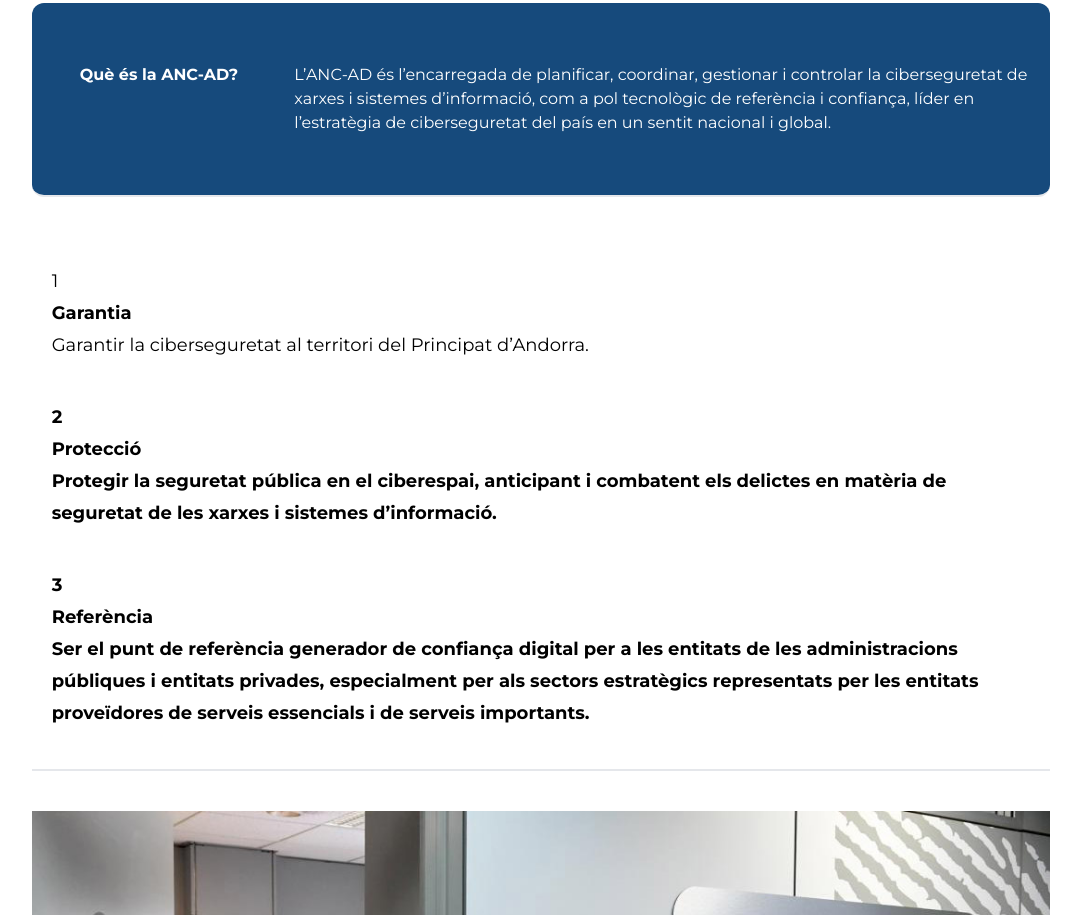
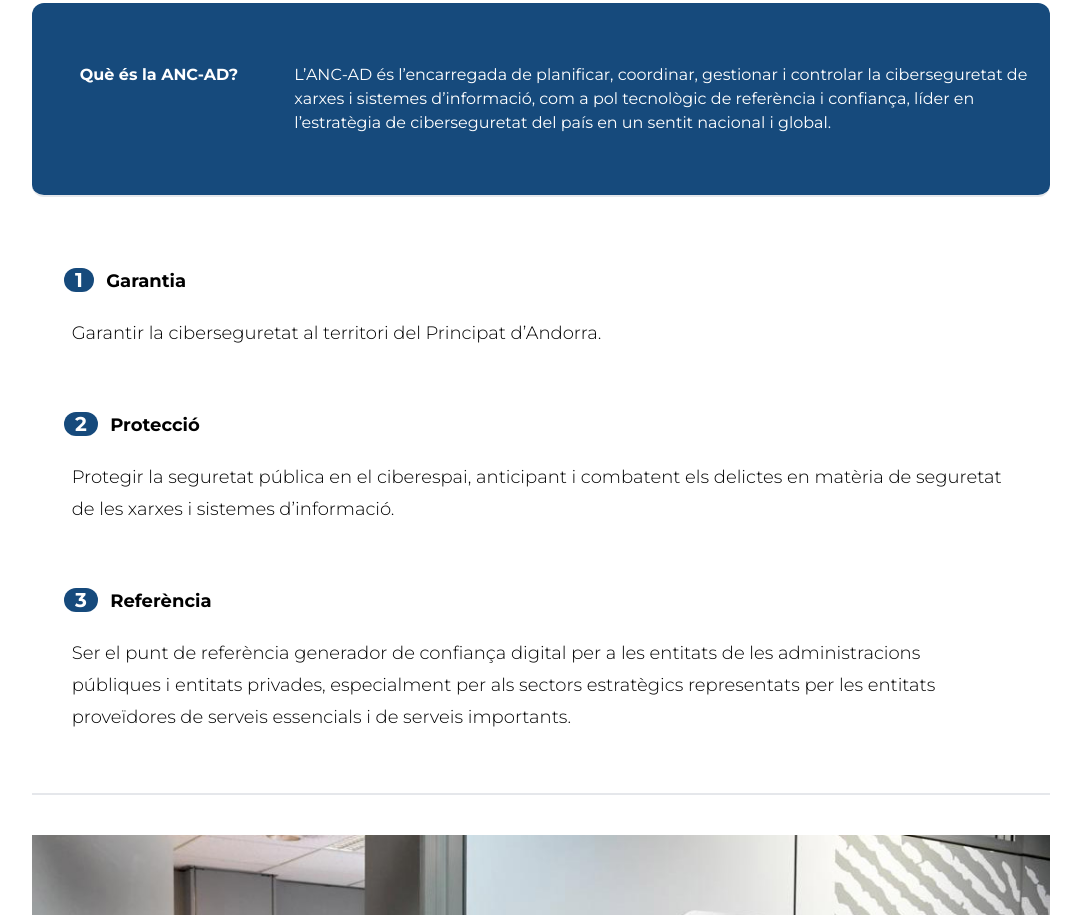
Before and after one commit to JaumeRM/WebEinesHTMLiCSS2PAC3, a website built with Parcel: page src/index.html in a window 1280 px wide. Shown: the part 465-1380 px from the top of the page, without its empty margins (99-1180 px from the left). Built offline with nearby package versions, Linux system fonts and the light colour scheme.

Commit message:
Tailwind proves

```diff
--- a/src/index.html
+++ b/src/index.html
@@ -46,31 +46,46 @@
           class="flex flex-wrap -mx-2 text-pac2-font-title-color pt-5 pb-5 mt-5 mb-5 border-b-2"
         >
           <div class="w-full">
-            <ol class="mb-0 pt-2 list-none content-[counter-reset: my-counter]">
+            <ol class="mb-0 pt-2 list-none">
               <li
-                class="text-pac2-font-color-dark text-lg text-left leading-8 p-5 before:content-[counter(my-counter)]"
+                class="relative text-pac2-font-color-dark text-lg font-bold text-left leading-8 p-5"
               >
-                <p class="font-bold">Garantia</p>
-                <p>
+                <div
+                  class="m-3 inline h-20 w-20 items-center justify-center rounded-full bg-pac2-color-ciber text-pac2-font-title-color text-xl"
+                >
+                  &nbsp;&nbsp;1&nbsp;
+                </div>
+                <div class="inline">Garantia</div>
+                <p class="font-light p-5">
                   Garantir la ciberseguretat al territori del Principat
                   d’Andorra.
                 </p>
               </li>
               <li
-                class="text-pac2-font-color-dark text-lg font-bold text-left leading-8 p-5 before:content-[counter(my-counter)]"
+                class="relative text-pac2-font-color-dark text-lg font-bold text-left leading-8 p-5"
               >
-                <p class="font-bold">Protecció</p>
-                <p>
+                <div
+                  class="m-3 inline h-20 w-20 items-center justify-center rounded-full bg-pac2-color-ciber text-pac2-font-title-color text-xl"
+                >
+                  &nbsp;&nbsp;2&nbsp;
+                </div>
+                <div class="inline">Protecció</div>
+                <p class="font-light p-5">
                   Protegir la seguretat pública en el ciberespai, anticipant i
                   combatent els delictes en matèria de seguretat de les xarxes i
                   sistemes d’informació.
                 </p>
               </li>
               <li
-                class="text-pac2-font-color-dark text-lg font-bold text-left leading-8 p-5 before:content-[counter(my-counter)]"
+                class="relative text-pac2-font-color-dark text-lg font-bold text-left leading-8 p-5"
               >
-                <p class="font-bold">Referència</p>
-                <p>
+                <div
+                  class="m-3 inline h-20 w-20 items-center justify-center rounded-full bg-pac2-color-ciber text-pac2-font-title-color text-xl"
+                >
+                  &nbsp;&nbsp;3&nbsp;
+                </div>
+                <div class="inline">Referència</div>
+                <p class="font-light p-5">
                   Ser el punt de referència generador de confiança digital per a
                   les entitats de les administracions públiques i entitats
                   privades, especialment per als sectors estratègics
@@ -169,7 +184,6 @@
       </div>
     </main>
 
-    <include src="./views/footer.html"></include>
     <script type="module" src="./assets/scripts/main.js"></script>
   </body>
 </html>
```
